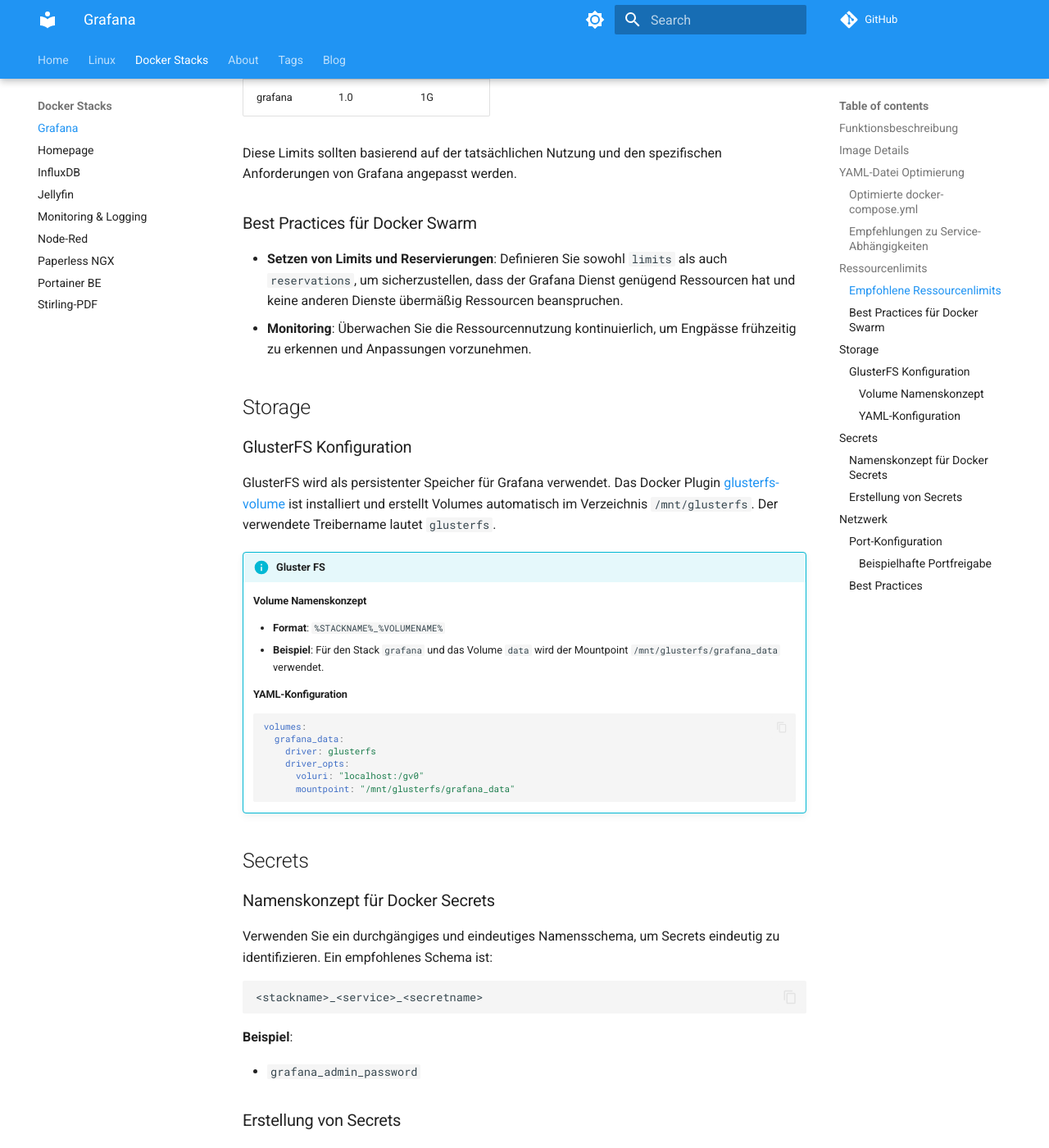
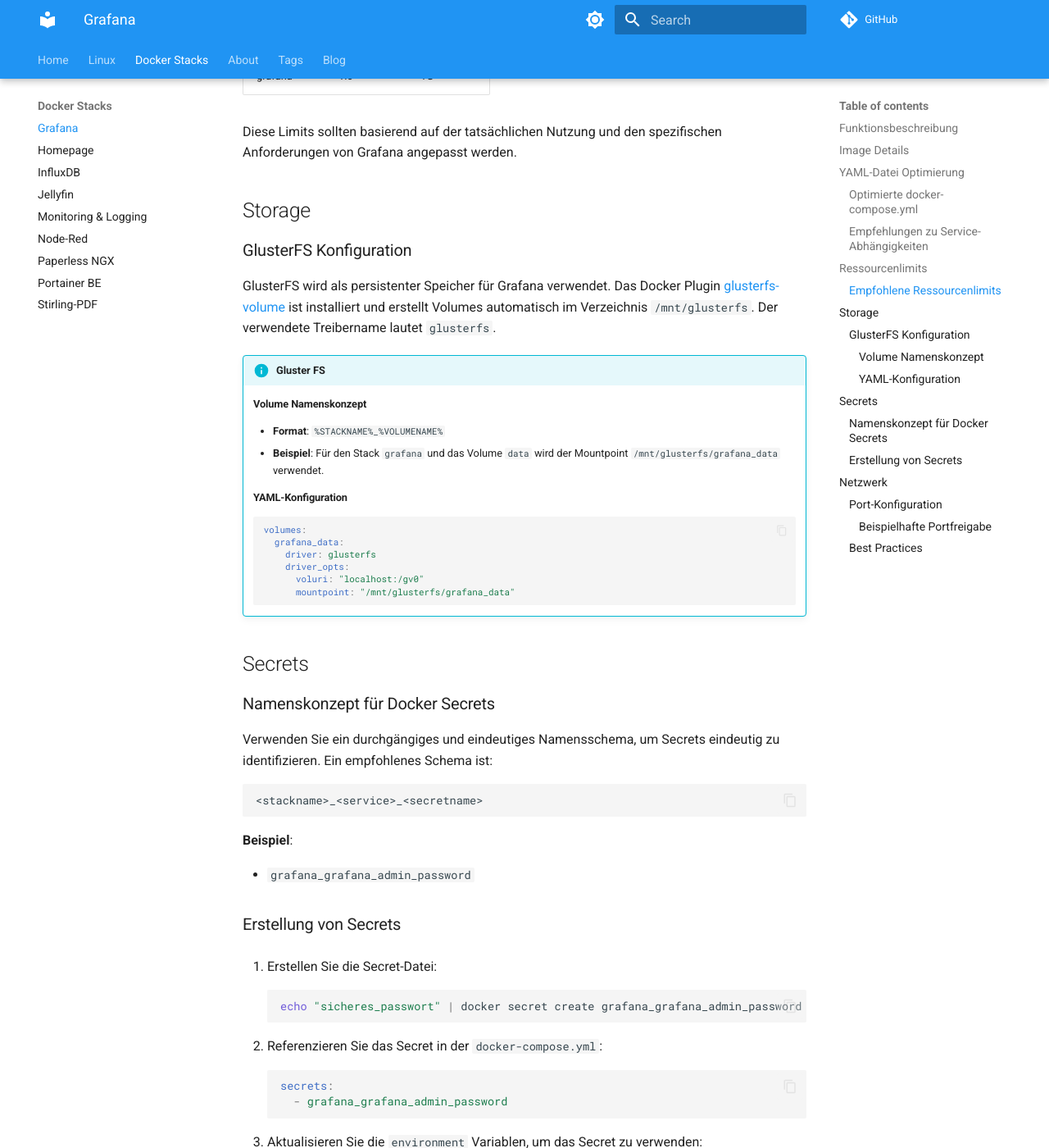
Before and after one commit to pat26-dotcom/home-lab, an MkDocs documentation site: the page built from docs/docker/grafana.md, in a window 1280 px wide and 1400 px high, scrolled down 1569 px. Shown: the whole window at 82% size. Built offline with MkDocs 1.6.1 and Material for MkDocs 9.7.7, drawn with Linux system fonts in a browser that asks for light colours; comment, search, counter and statistics services are not loaded; some of the changed text lies outside the part shown.

Commit message:
Update grafana.md

````diff
--- a/docs/docker/grafana.md
+++ b/docs/docker/grafana.md
@@ -14,8 +14,6 @@ Weitere Informationen finden Sie in der offiziellen Dokumentation:
 | Image Name         | Version          | Erstellungsdatum    |
 |--------------------|------------------|---------------------|
 | grafana/grafana    | 11.2.2-ubuntu    | 2024-04-27          |
-
----
 
 ## YAML-Datei Optimierung
 
@@ -47,11 +45,6 @@ Basierend auf den allgemeinen Best Practices und den Empfehlungen der Grafana En
 | grafana | 1.0  | 1G    |
 
 Diese Limits sollten basierend auf der tatsächlichen Nutzung und den spezifischen Anforderungen von Grafana angepasst werden.
-
-### Best Practices für Docker Swarm
-
-- **Setzen von Limits und Reservierungen**: Definieren Sie sowohl `limits` als auch `reservations`, um sicherzustellen, dass der Grafana Dienst genügend Ressourcen hat und keine anderen Dienste übermäßig Ressourcen beanspruchen.
-- **Monitoring**: Überwachen Sie die Ressourcennutzung kontinuierlich, um Engpässe frühzeitig zu erkennen und Anpassungen vorzunehmen.
 
 ## Storage
 
@@ -89,21 +82,21 @@ Verwenden Sie ein durchgängiges und eindeutiges Namensschema, um Secrets eindeu
 
 **Beispiel**:
 
-- `grafana_admin_password`
+- `grafana_grafana_admin_password`
 
 ### Erstellung von Secrets
 
 1. Erstellen Sie die Secret-Datei:
 
     ```bash
-    echo "sicheres_passwort" | docker secret create grafana_admin_password -
+    echo "sicheres_passwort" | docker secret create grafana_grafana_admin_password -
     ```
 
 2. Referenzieren Sie das Secret in der `docker-compose.yml`:
 
     ```yaml
     secrets:
-      - grafana_admin_password
+      - grafana_grafana_admin_password
     ```
 
 3. Aktualisieren Sie die `environment` Variablen, um das Secret zu verwenden:
@@ -112,7 +105,7 @@ Verwenden Sie ein durchgängiges und eindeutiges Namensschema, um Secrets eindeu
     environment:
       - GF_SECURITY_ADMIN_PASSWORD_FILE=/run/secrets/grafana_admin_password
     secrets:
-      - grafana_admin_password
+      - grafana_grafana_admin_password
     ```
 
 ## Netzwerk
````
